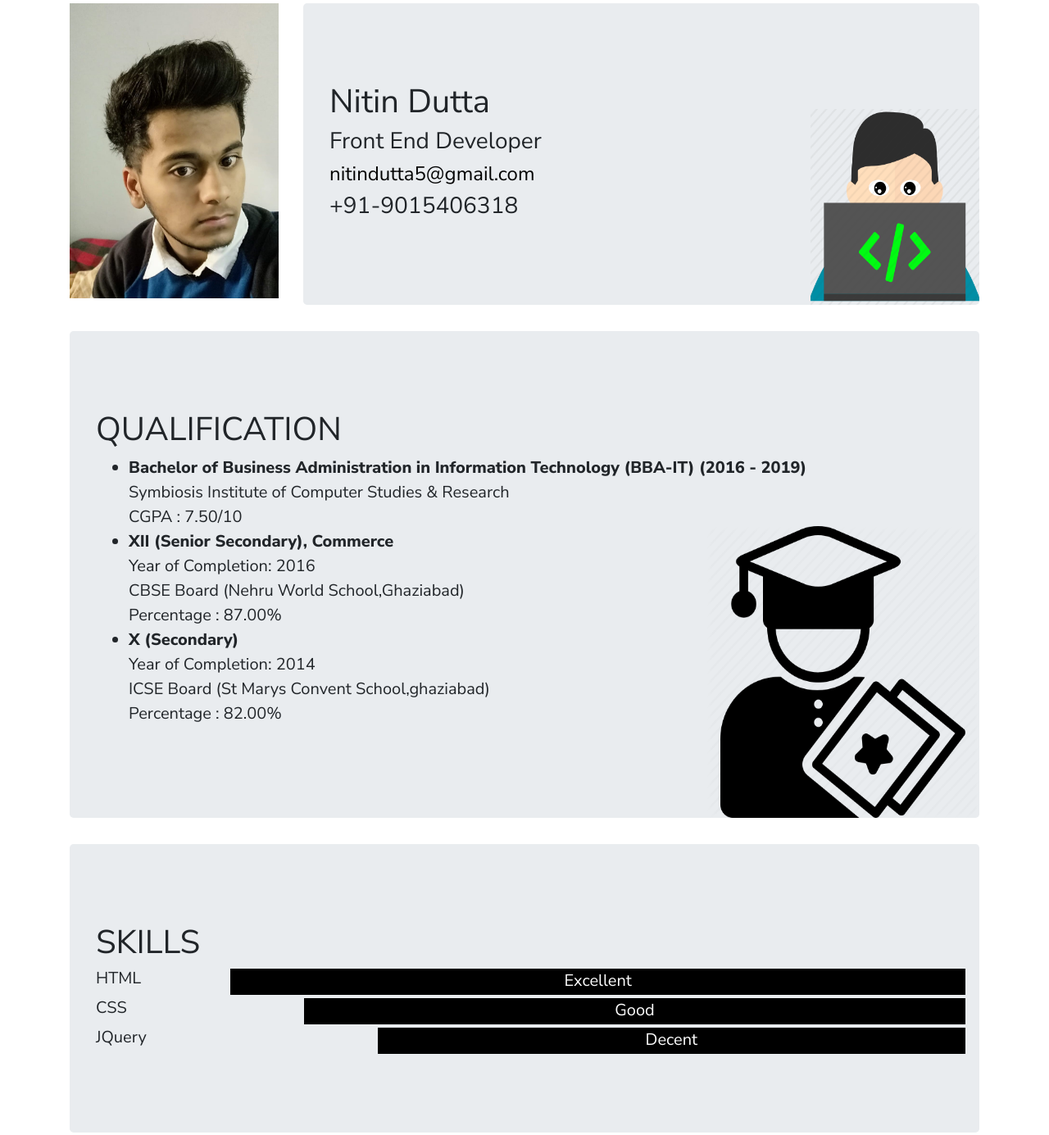
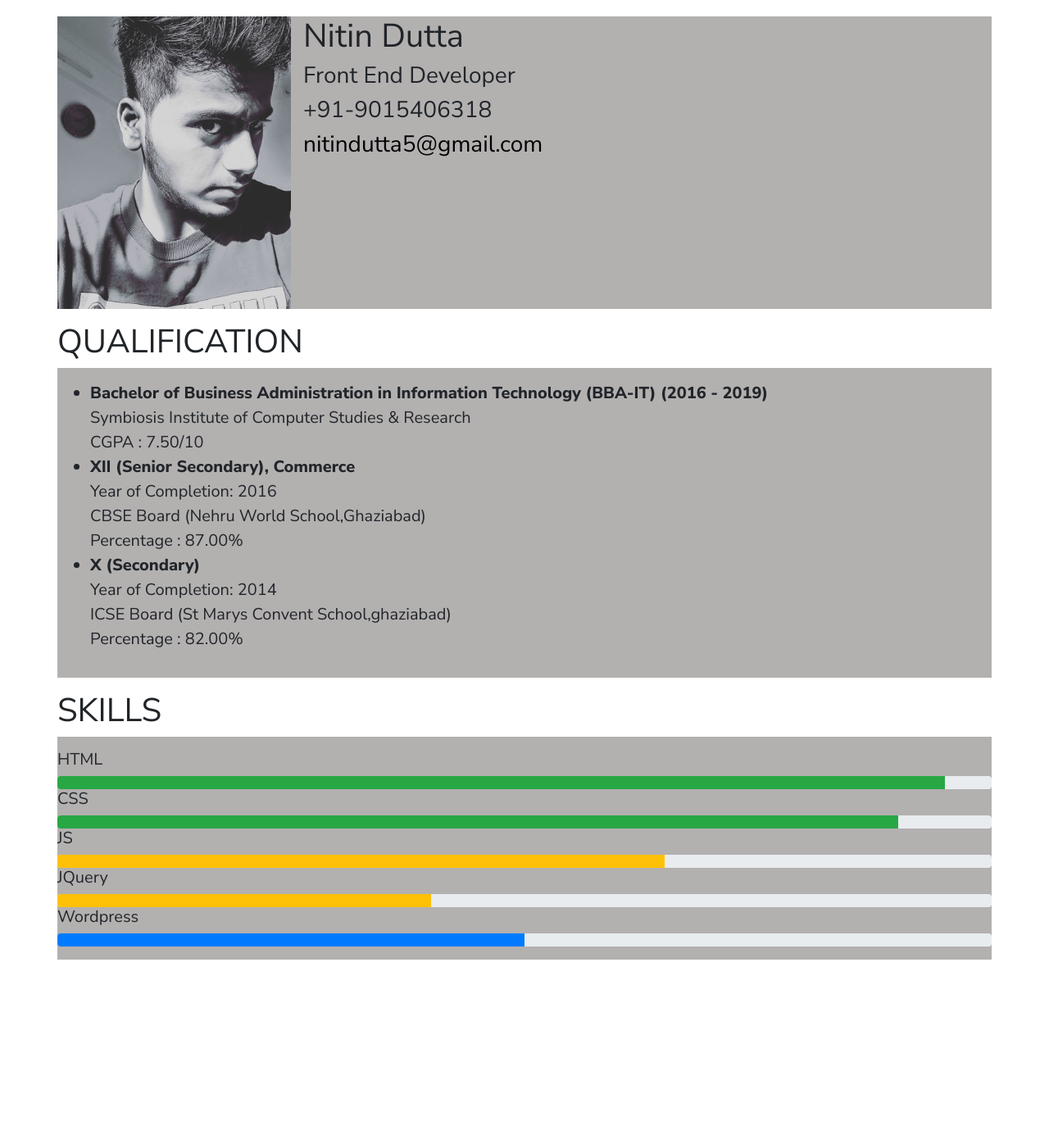
Before and after one commit to nitindutta5/New-portfolio, a plain HTML site: page index.html in a window 1280 px wide. Shown: the part 98-1483 px from the top of the page at 82% size. After the commit the page ends 1269 px from the top, so only its background shows below. Drawn offline with nearby package versions, Linux system fonts and the light colour scheme.

Commit message:
updated portfolio

```diff
--- a/css/styles.css
+++ b/css/styles.css
@@ -26,13 +26,15 @@ body{
   a:active,
   a:focus,
   a:hover{
-      color: gray !important;
+      color: rgb(102, 101, 101) !important;
   }
 
   a{
       color: #000000 !important;
   }
-
+.bg-color{
+    background-color: rgb(179, 176, 176) !important;
+}
   .menu-icon{
       width:100%;
       max-width:20px;
@@ -44,19 +46,9 @@ body{
 
 
 
-  #Qualification .jumbotron{
-      background-image: url(../assets/qualification.png);
-      background-size: 30% 60%;
-      background-position: bottom right;
-      background-repeat: no-repeat;
-  }
 
-  #Home .jumbotron{
-    background-image: url(../assets/fed.png);
-    background-size: 25% 65%;
-    background-position: bottom right;
-    background-repeat: no-repeat;
-  }
+
+
   .htmlpercentage{
     background-color:#000000;
     color:#fff;
--- a/index.html
+++ b/index.html
@@ -63,25 +63,28 @@
     </header>
 
     <div class="container">
-        <div class="row" id="Home">
-            <div class="col-lg-3 ">
-                <img class="img-fluid profile-image" src="assets/profile.jpeg">
+        <div class="row my-3 " id="Home">
+            <div class="col-lg-3 p-0 ">
+                <img class="img-fluid profile-image" src="assets/nitin.jpg">
             </div>
-            <div class="col-lg-9">
-                <div class="jumbotron">
+            <div class="col-lg-9  bg-color ">
+
                 <h1>Nitin Dutta</h1>
                 <h3>Front End Developer </h3>
-                    <h4><a href="mailto:nitindutta5@gmail.com">nitindutta5@gmail.com</a></h4>
+
                 <h3>+91-9015406318</h3>
+                <h3><a href="mailto:nitindutta5@gmail.com">nitindutta5@gmail.com</a></h3>
+
                 <!-- <h3><a href="https://github.com/nitindutta5"><i class="far fa-camera"></i></a></h3> -->
-                </div>
+
             </div>
         </div>
 
-        <div class="row">
-            <div class="col-lg-12" id="Qualification">
-                <div class="jumbotron">
+        <div class="row mb-3">
+            <div class="col-lg-12 p-0" id="Qualification">
+
                 <h1>QUALIFICATION</h1>
+                <div class="bg-color py-3 ">
                     <ul>
                         <li>
                             <b>Bachelor of Business Administration in Information Technology (BBA-IT) (2016 -
@@ -107,37 +110,64 @@
         </div>
 
         <div class="row">
-            <div class="col-lg-12" id="skills">
-                <div class="jumbotron">
+            <div class="col-lg-12 p-0" id="skills">
                 <h1>SKILLS</h1>
+                <div class="bg-color py-3">
+
                     <div class="row">
                         <div class="col-lg-12">
-                            <div class="row">
-                                <div class="col-lg-2 col-sm-6">
                             <h5>HTML</h5>
-                                </div>
-                                <div class="col-lg-10 col-sm-6 htmlpercentage text-center">
-                                    Excellent
+                            <div class="progress">
+                                <div class="progress-bar bg-success" role="progressbar" style="width: 95%"
+                                    aria-valuenow="25" aria-valuemin="0" aria-valuemax="100"></div>
                             </div>
                         </div>
-                            <div class="row mt-1">
-                                <div class="col-lg-3">
+
+                        <div class="col-lg-12">
                             <h5>CSS</h5>
-                                </div>
-                                <div class="col-lg-9 csspercentage text-center">
-                                    Good
-                                </div>
-                            </div>
-                            <div class="row mt-1">
-                                <div class="col-lg-4">
-                                    <h5>JQuery</h5>
-                                </div>
-                                <div class="col-lg-8 jquerypercentage text-center">
-                                    Decent
+                            <div class="progress">
+                                <div class="progress-bar bg-success" role="progressbar" style="width: 90%"
+                                    aria-valuenow="90" aria-valuemin="0" aria-valuemax="100">
                                 </div>
                             </div>
                         </div>
+                        <div class="col-lg-12">
+                            <h5>JS</h5>
+                            <div class="progress">
+                                <div class="progress-bar bg-warning" role="progressbar" style="width: 65%"
+                                    aria-valuenow="65" aria-valuemin="0" aria-valuemax="100">
                                 </div>
+                            </div>
+                        </div>
+
+                        <div class="col-lg-12">
+                            <h5>JQuery</h5>
+                            <div class="progress">
+                                <div class="progress-bar bg-warning" role="progressbar" style="width: 40%"
+                                    aria-valuenow="40" aria-valuemin="0" aria-valuemax="100">
+                                </div>
+                            </div>
+                        </div>
+
+                        <div class="col-lg-12">
+                            <h5>Wordpress</h5>
+                            <div class="progress">
+                                <div class="progress-bar bg-primary" role="progressbar" style="width: 50%"
+                                    aria-valuenow="50" aria-valuemin="0" aria-valuemax="100">
+                                </div>
+                            </div>
+                        </div>
+
+                    </div>
+
+
+
+
+
+
+
+
+
                 </div>
             </div>
         </div>
```
Lines whose indentation alone changed are shown as unchanged.
